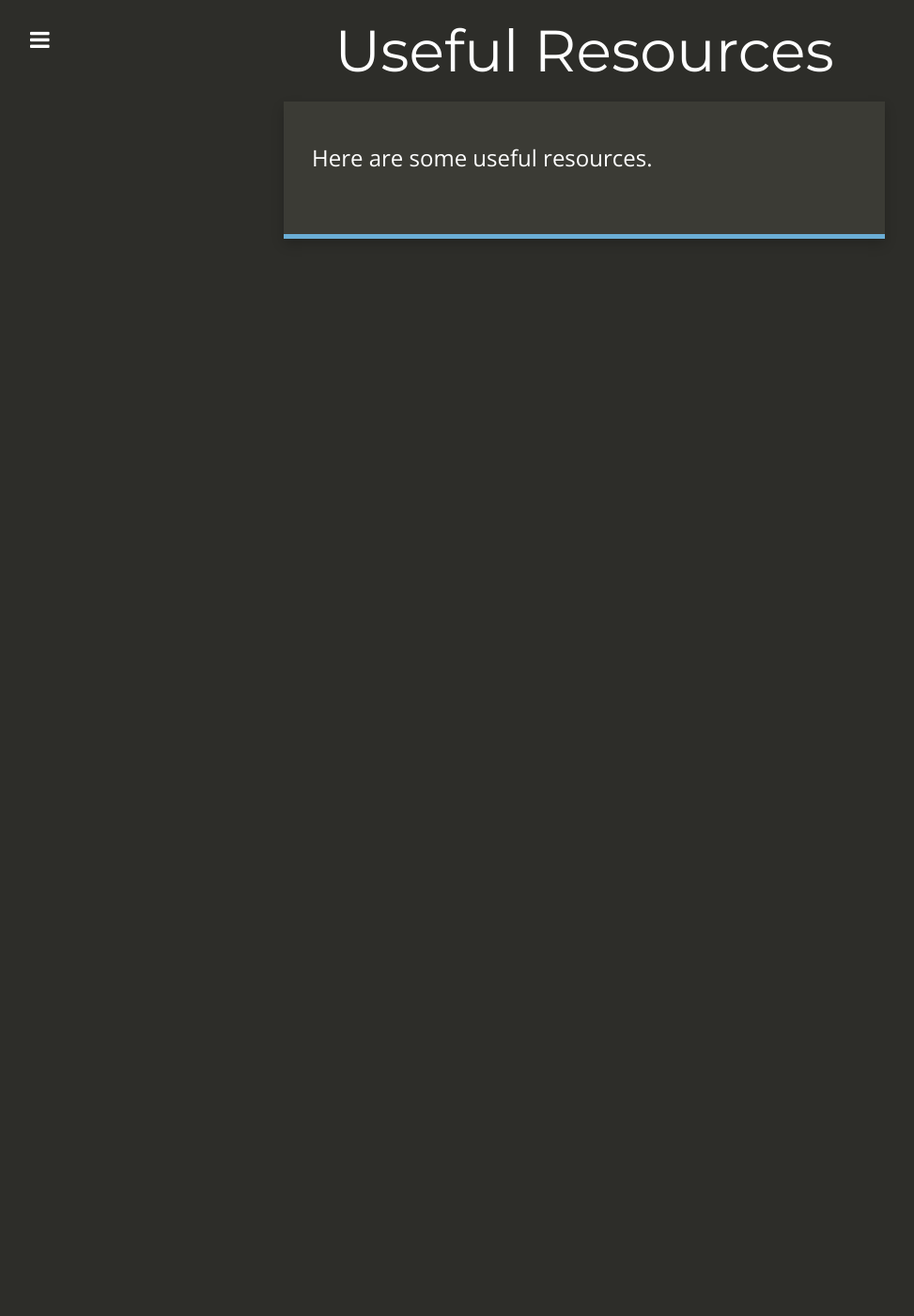
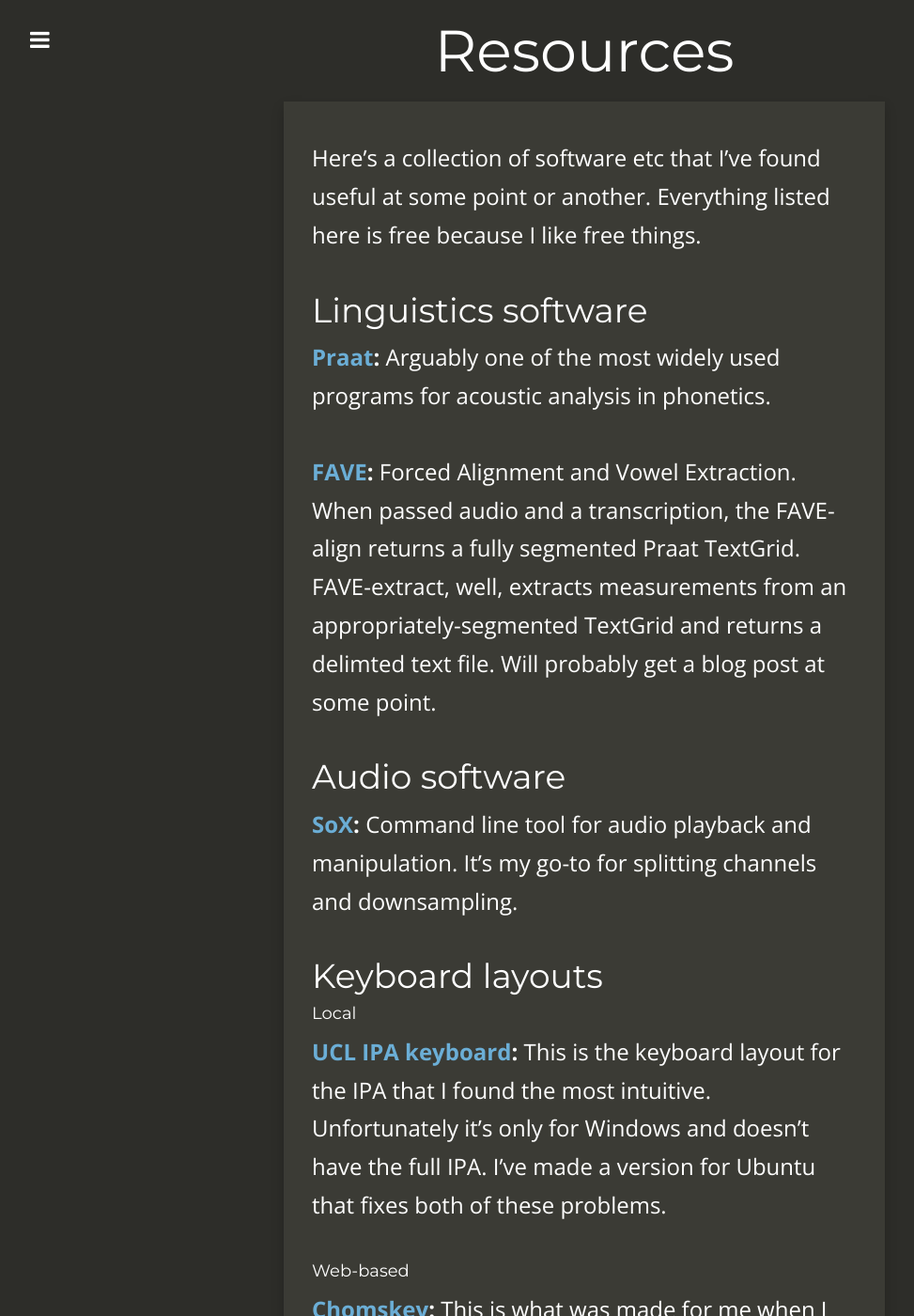
Before and after one commit to dajwarren/dajwarren.github.io, a Jekyll site: the page built from resources.md, in a window 1280 px wide and 1400 px high. Shown: the whole window at 94% size, without its empty margins (18-991 px from the left). Built offline with Jekyll 4.4.1, drawn with Linux system fonts in a browser that asks for light colours; nearby versions of some CDN libraries; some of the changed text lies outside the part shown.

Commit message:
Added Resources page and several draft posts

```diff
--- a/_config.yml
+++ b/_config.yml
@@ -13,12 +13,9 @@
 # you will see them accessed via {{ site.title }}, {{ site.email }}, and so on.
 # You can create any custom variable you would like, and they will be accessible
 # in the templates via {{ site.myvariable }}.
-title: Your awesome title
+title: Linguistic Eclecticism
 email: your-email@domain.com
-description: > # this means to ignore newlines until "baseurl:"
-  Write an awesome description for your new site here. You can edit this
-  line in _config.yml. It will appear in your document head meta (for
-  Google search results) and in your feed.xml site description.
+title_description: So this is a description, right?
 baseurl: "" # the subpath of your site, e.g. /blog
 url: "http://example.com" # the base hostname & protocol for your site
 twitter_username: jekyllrb
--- a/_layouts/page.html
+++ b/_layouts/page.html
@@ -20,6 +20,7 @@ layout: default
         <div class="content-panel content">
           <span itemprop="articleBody">{{ content }}</span>
         </div>
+
       </div>
   </div>
 </div>
--- a/resources.md
+++ b/resources.md
@@ -1,7 +1,32 @@
 ---
 layout: page
-title: Useful Resources
+title: Resources
 permalink: /resources/
 ---
 
-Here are some useful resources.
+Here's a collection of software etc that I've found useful at some point or another. Everything listed here is free because I like free things.
+
+## Linguistics software
+**[Praat](http://www.fon.hum.uva.nl/praat/):** Arguably one of the most widely used programs for acoustic analysis in phonetics.
+
+**[FAVE](https://github.com/JoFrhwld/FAVE):** Forced Alignment and Vowel Extraction. When passed audio and a transcription, the FAVE-align returns a fully segmented Praat TextGrid. FAVE-extract, well, extracts measurements from an appropriately-segmented TextGrid and returns a delimted text file. Will probably get a blog post at some point.
+
+## Audio software
+**[SoX](http://sox.sourceforge.net):** Command line tool for audio playback and manipulation. It's my go-to for splitting channels and downsampling.
+
+## Keyboard layouts
+#### Local
+**[UCL IPA keyboard](http://www.phon.ucl.ac.uk/resource/phonetics/):** This is the keyboard layout for the IPA that I found the most intuitive. Unfortunately it's only for Windows and doesn't have the full IPA. I've made a version for Ubuntu that fixes both of these problems.
+
+#### Web-based
+**[Chomskey](http://sci1.uk/Chomskey/#ucl-ipa):** This is what was made for me when I complained too much about having to use slow and unfamiliar IPA keyboard websites when away from my own computer. Just get typing.
+
+## Text editors
+**[Atom](https://atom.io/):** Currently my favourite text editor. It's what I write my thesis in, manage my website with, and many other things. It's hugely customisable via plugins (and you can make your own). It will also probably get a blog post.
+
+**[Vim](http://www.vim.org/):** An incredibly powerful editor, though doesn't exactly score highly on immediate user-friendliness. One day I will learn it properly.
+
+## IDEs
+**[RStudio](https://www.rstudio.com/):** IDE for R. It might make your life a lot easier.
+
+**[Texmaker](http://www.xm1math.net/texmaker/):** Okay, so it's technically a LaTeX editor, but close enough. Before discovering Atom it was my preferred editor and the ability to compile from the GUI is useful even if you're not using most of the other features. It's also cross-platform.
```
Also changed, not shown: _drafts/new-blog.md (added, +16 -0 lines), _drafts/workflow.md (added, +48 -0 lines), _drafts/2016-9-12-testing-posting.md (renamed from _posts/2016-9-12-testing-posting.md).
